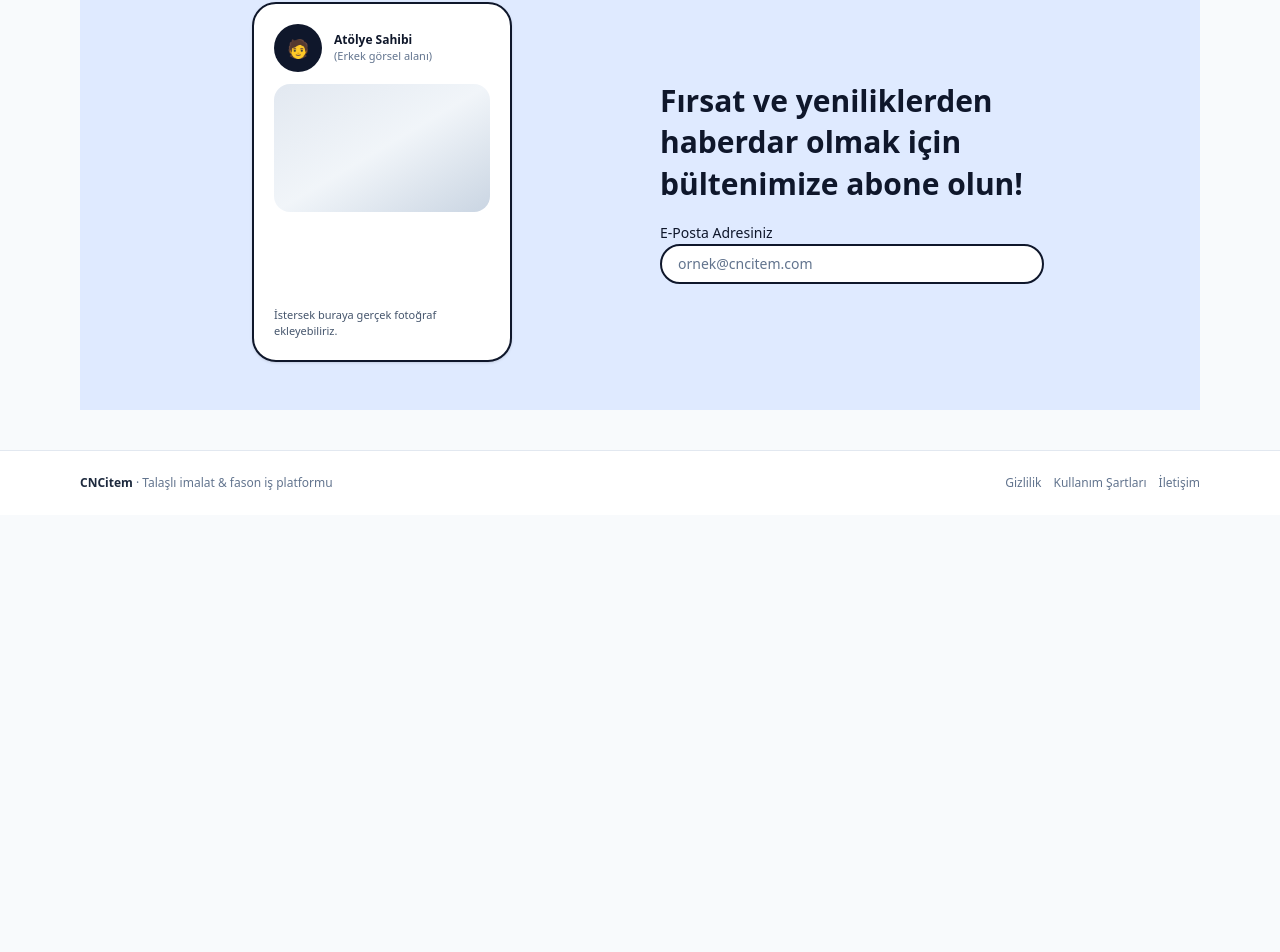
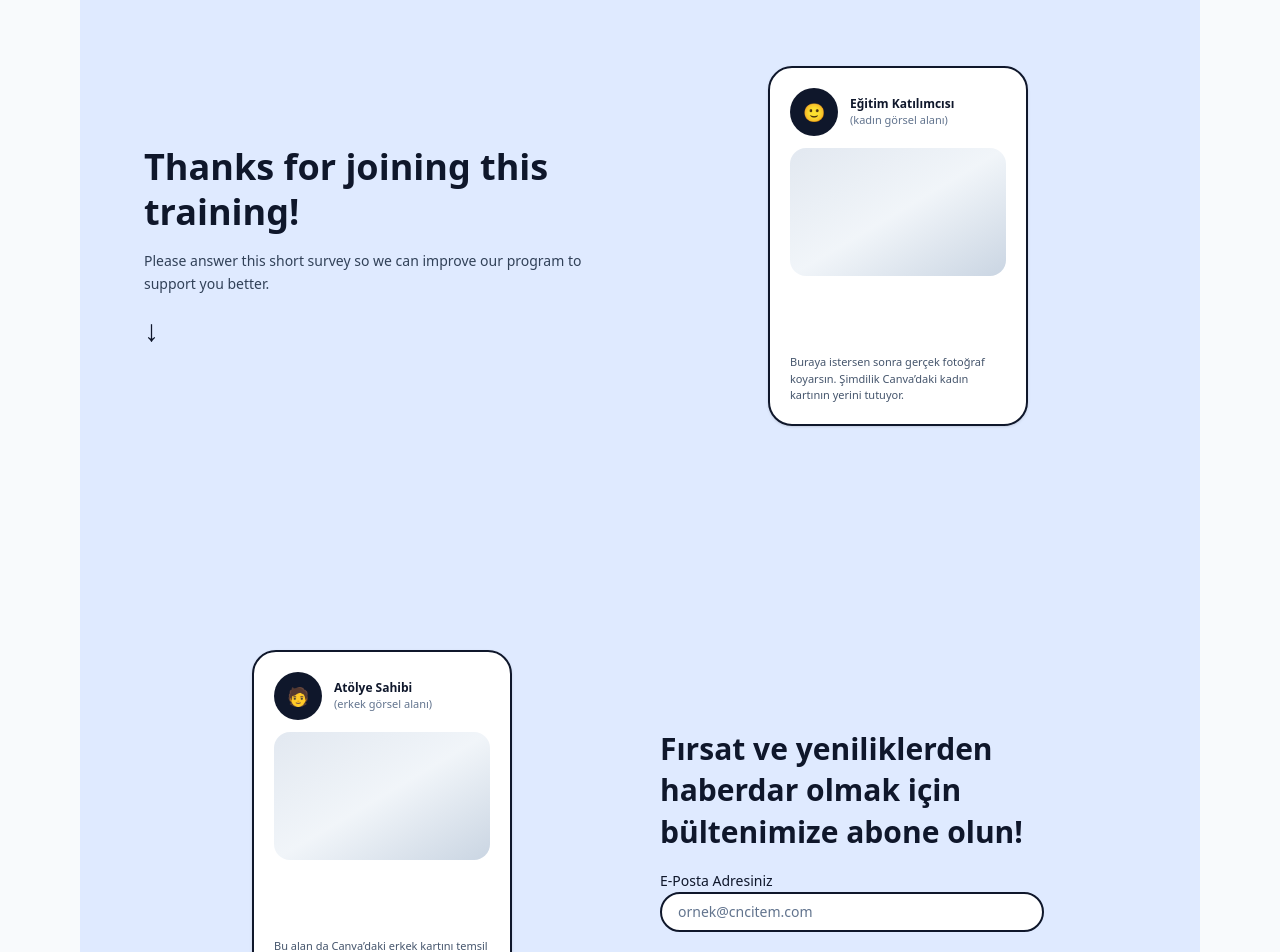
Before and after one commit to djeu53826-droid/CNCitem, a Next.js app: page / in a window 1280 px wide. Shown: the part 1599-2551 px from the top of the page. Before the commit the page ends 2114 px from the top, so only its background shows below. Built offline with nearby package versions, Linux system fonts and the light colour scheme.

Commit message:
woman man kartlari eklendi

```diff
--- a/app/page.tsx
+++ b/app/page.tsx
@@ -127,6 +127,90 @@ export default function HomePage() {
             </div>
           </div>
         </section>
+{/* WOMAN BLOĞU – training başlığının devamı */}
+<section className="grid md:grid-cols-2 gap-10 items-center py-16">
+  {/* Sol: başlık + açıklama + ok */}
+  <div className="space-y-4">
+    <h3 className="text-3xl md:text-4xl font-bold text-slate-900 leading-tight">
+      Thanks for joining this training!
+    </h3>
+    <p className="text-sm text-slate-700 leading-relaxed max-w-md">
+      Please answer this short survey so we can improve our program to support you better.
+    </p>
+    <div className="text-3xl text-slate-900">↓</div>
+  </div>
+
+  {/* Sağ: kadın kartı (resimsiz) */}
+  <div className="flex justify-center">
+    <div className="h-[360px] w-[260px] rounded-3xl border-2 border-slate-900 bg-white p-5 shadow-sm flex flex-col justify-between">
+      <div className="space-y-3">
+        <div className="flex items-center gap-3">
+          <div className="h-12 w-12 rounded-full bg-slate-900 text-white flex items-center justify-center text-lg">
+            🙂
+          </div>
+          <div>
+            <p className="text-xs font-semibold text-slate-900">
+              Eğitim Katılımcısı
+            </p>
+            <p className="text-[11px] text-slate-500">(kadın görsel alanı)</p>
+          </div>
+        </div>
+        <div className="mt-2 h-32 rounded-2xl bg-gradient-to-br from-slate-200 via-slate-100 to-slate-300" />
+      </div>
+      <p className="text-[11px] text-slate-600">
+        Buraya istersen sonra gerçek fotoğraf koyarsın. Şimdilik Canva’daki kadın kartının yerini tutuyor.
+      </p>
+    </div>
+  </div>
+</section>
+
+{/* MAN + BÜLTEN BLOĞU */}
+<section className="grid md:grid-cols-2 gap-10 items-center py-16">
+  {/* Sol: erkek kartı (resimsiz) */}
+  <div className="flex justify-center">
+    <div className="h-[360px] w-[260px] rounded-3xl border-2 border-slate-900 bg-white p-5 shadow-sm flex flex-col justify-between">
+      <div className="space-y-3">
+        <div className="flex items-center gap-3">
+          <div className="h-12 w-12 rounded-full bg-slate-900 text-white flex items-center justify-center text-lg">
+            🧑
+          </div>
+          <div>
+            <p className="text-xs font-semibold text-slate-900">
+              Atölye Sahibi
+            </p>
+            <p className="text-[11px] text-slate-500">(erkek görsel alanı)</p>
+          </div>
+        </div>
+        <div className="mt-2 h-32 rounded-2xl bg-gradient-to-br from-slate-200 via-slate-100 to-slate-300" />
+      </div>
+      <p className="text-[11px] text-slate-600">
+        Bu alan da Canva’daki erkek kartını temsil ediyor. İleride gerçek fotoğrafla değiştirebilirsin.
+      </p>
+    </div>
+  </div>
+
+  {/* Sağ: bülten başlığı + mail input */}
+  <div className="space-y-4">
+    <h4 className="text-2xl md:text-3xl font-bold leading-snug text-slate-900">
+      Fırsat ve yeniliklerden
+      <br />
+      haberdar olmak için
+      <br />
+      bültenimize abone olun!
+    </h4>
+
+    <div className="space-y-2 max-w-sm">
+      <label className="text-sm font-medium text-slate-900">
+        E-Posta Adresiniz
+      </label>
+      <input
+        type="email"
+        placeholder="ornek@cncitem.com"
+        className="w-full rounded-full border-2 border-slate-900 bg-white px-4 py-2 text-sm placeholder:text-slate-500 outline-none"
+      />
+    </div>
+  </div>
+</section>
 
         {/* MAN + MAIL FORM */}
         <section className="grid md:grid-cols-2 gap-10 items-center">
```
